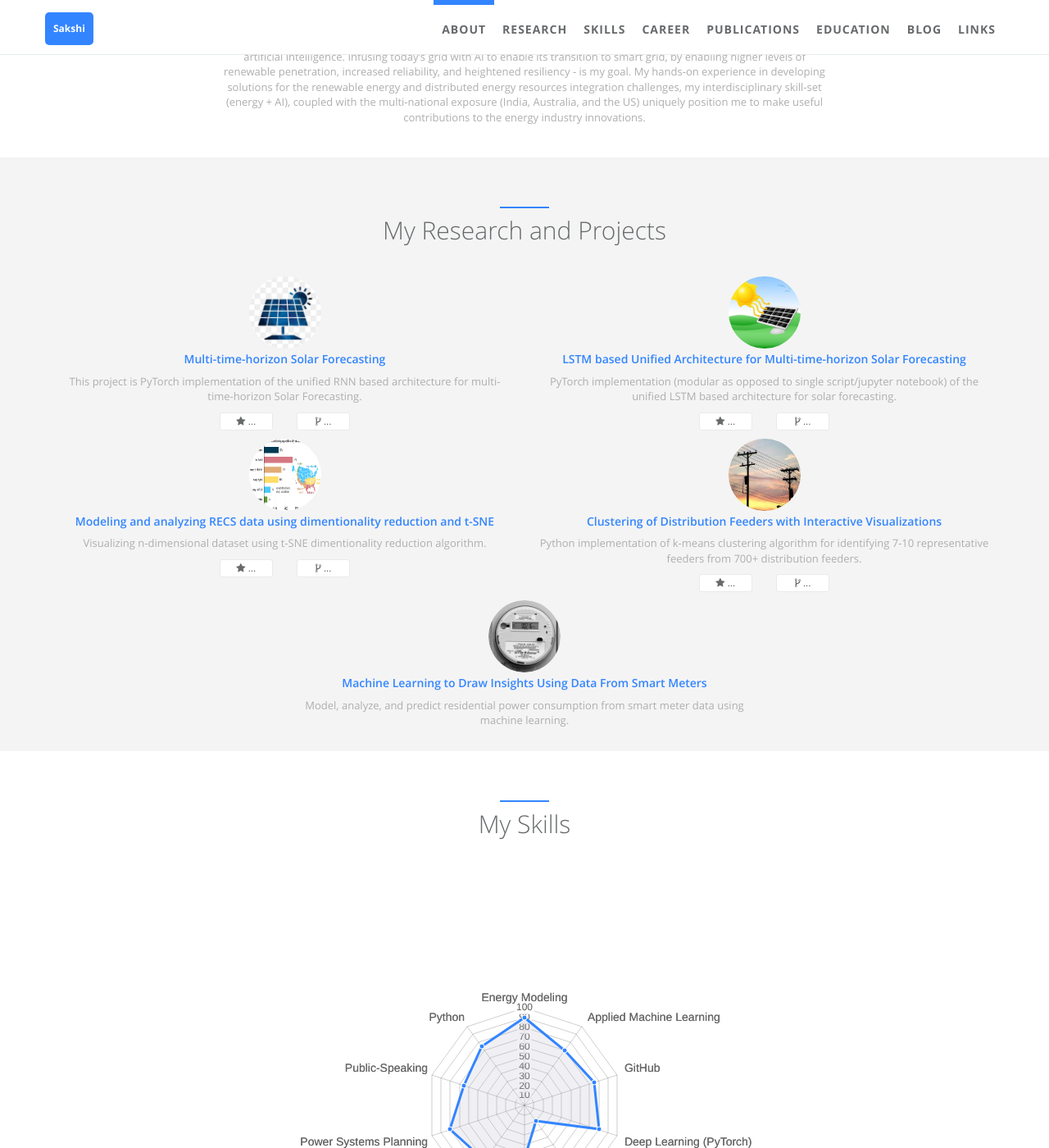
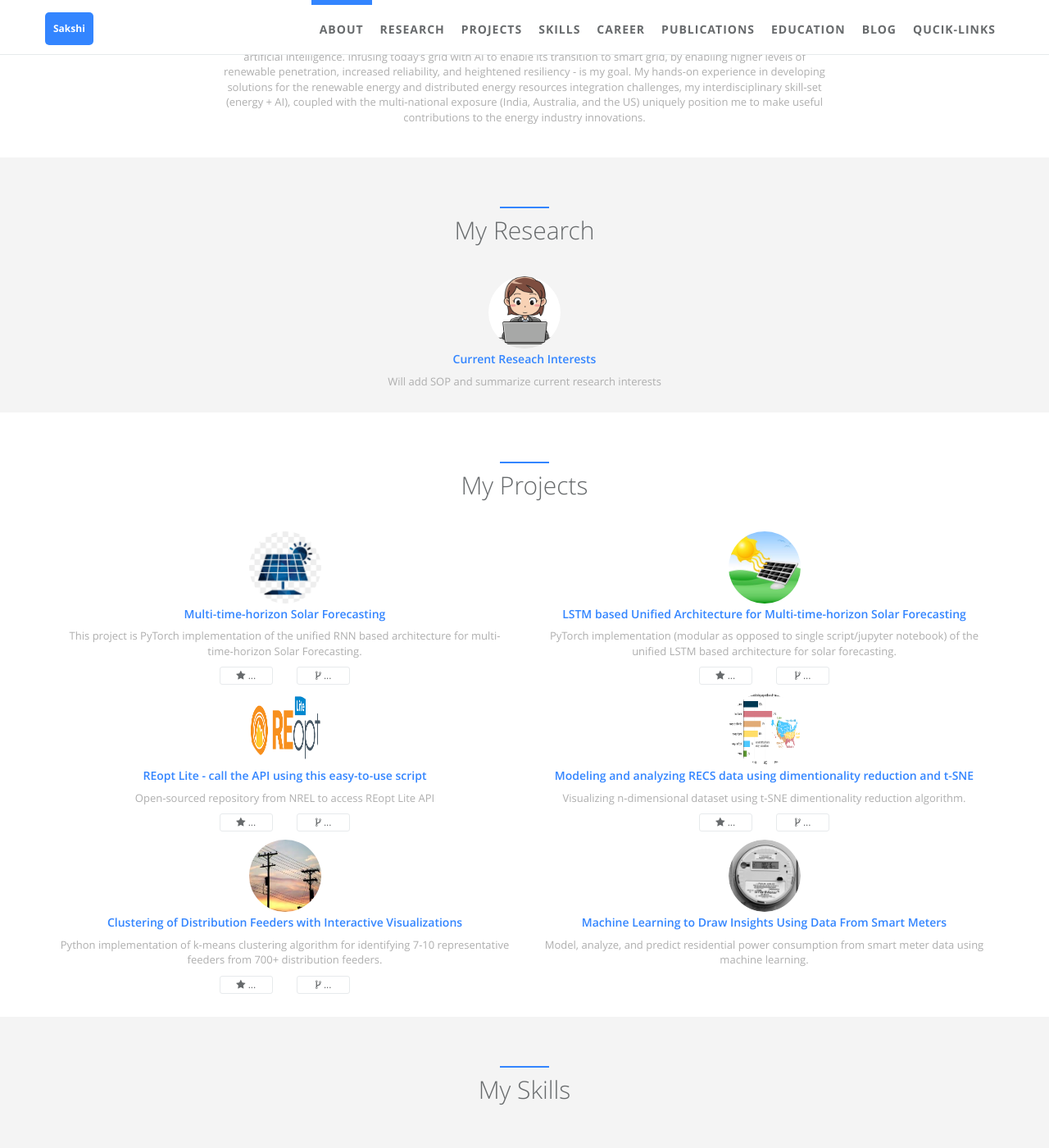
Before and after one commit to sakshi-mishra/sakshi-mishra.github.io, a Jekyll site: the page built from index.html, in a window 1280 px wide and 1400 px high, scrolled down 849 px. Shown: the whole window at 82% size. Built offline with Jekyll 4.4.1, drawn with Linux system fonts in a browser that asks for light colours; some of the changed text lies outside the part shown.

Commit message:
updating other parts

```diff
--- /dev/null
+++ b/_data/index/projects.yml
@@ -0,0 +1,44 @@
+# Projects section data
+# If you don't have language feature(language.yml is empty), ignore "i18n" items
+# Suggest projects' img be located at '/static/assets/img/landing', and edit following img items.
+- name: Multi-time-horizon Solar Forecasting
+  i18n: jalpc
+  gh_user: sakshi-mishra
+  repo: solar-forecasting-RNN
+  img: /static/assets/img/landing/solar-1.jpg
+  desc: This project is PyTorch implementation of the unified RNN based architecture for multi-time-horizon Solar Forecasting.
+
+- name: LSTM based Unified Architecture for Multi-time-horizon Solar Forecasting
+  i18n: cpython
+  gh_user: sakshi-mishra
+  repo: LSTM_Solar_Forecasting
+  img: /static/assets/img/landing/solar-2.jpg
+  desc: PyTorch implementation (modular as opposed to single script/jupyter notebook) of the unified LSTM based architecture for solar forecasting.
+
+- name: REopt Lite - call the API using this easy-to-use script
+  i18n: google
+  gh_user: NREL
+  repo: REopt-API-Analysis
+  img: /static/assets/img/landing/reopt-lite.png
+  desc: Open-sourced repository from NREL to access REopt Lite API
+
+- name: Modeling and analyzing RECS data using dimentionality reduction and t-SNE
+  i18n: google
+  gh_user: sakshi-mishra
+  repo: modeling_and_analysing_RECS_data_using_dimensionality_reduction-_and_t-SNE
+  url: https://sakshi-mishra.github.io/ai-for-energy/2018/05/17/dimensionality-reduction-and-tSNE-viz.html
+  img: /static/assets/img/landing/recs-data.png
+  desc: Visualizing n-dimensional dataset using t-SNE dimentionality reduction algorithm.
+
+- name: Clustering of Distribution Feeders with Interactive Visualizations
+  i18n: cpython
+  gh_user: sakshi-mishra
+  repo: clustering-distribution-feeders
+  img: /static/assets/img/landing/feeders.jpeg
+  desc: Python implementation of k-means clustering algorithm for identifying 7-10 representative feeders from 700+ distribution feeders.
+
+- name: Machine Learning to Draw Insights Using Data From Smart Meters
+  i18n: cpython
+  url: https://sakshi-mishra.github.io/ai-for-energy/2018/01/30/power-data-analysis-modeling-prediction-and-more.html
+  img: /static/assets/img/landing/smart-meter.jpg
+  desc: Model, analyze, and predict residential power consumption from smart meter data using machine learning.
--- a/_data/index/research.yml
+++ b/_data/index/research.yml
@@ -1,37 +1,9 @@
 # Research section data
 # If you don't have language feature(language.yml is empty), ignore "i18n" items
-# Suggest projects' img be located at '/static/assets/img/landing', and edit following img items.
-- name: Multi-time-horizon Solar Forecasting
-  i18n: jalpc
-  gh_user: sakshi-mishra
-  repo: solar-forecasting-RNN
-  img: /static/assets/img/landing/solar-1.jpg
-  desc: This project is PyTorch implementation of the unified RNN based architecture for multi-time-horizon Solar Forecasting.
+# Suggest research' img be located at '/static/assets/img/landing', and edit following img items.
 
-- name: LSTM based Unified Architecture for Multi-time-horizon Solar Forecasting
-  i18n: cpython
-  gh_user: sakshi-mishra
-  repo: LSTM_Solar_Forecasting
-  img: /static/assets/img/landing/solar-2.jpg
-  desc: PyTorch implementation (modular as opposed to single script/jupyter notebook) of the unified LSTM based architecture for solar forecasting.
-
-- name: Modeling and analyzing RECS data using dimentionality reduction and t-SNE
+- name: Current Reseach Interests
   i18n: google
-  gh_user: sakshi-mishra
-  repo: modeling_and_analysing_RECS_data_using_dimensionality_reduction-_and_t-SNE
+  img: /static/assets/img/landing/research.png
   url: https://sakshi-mishra.github.io/ai-for-energy/2018/05/17/dimensionality-reduction-and-tSNE-viz.html
-  img: /static/assets/img/landing/recs-data.png
-  desc: Visualizing n-dimensional dataset using t-SNE dimentionality reduction algorithm.
-
-- name: Clustering of Distribution Feeders with Interactive Visualizations
-  i18n: cpython
-  gh_user: sakshi-mishra
-  repo: clustering-distribution-feeders
-  img: /static/assets/img/landing/feeders.jpeg
-  desc: Python implementation of k-means clustering algorithm for identifying 7-10 representative feeders from 700+ distribution feeders.
-
-- name: Machine Learning to Draw Insights Using Data From Smart Meters
-  i18n: cpython
-  url: https://sakshi-mishra.github.io/ai-for-energy/2018/01/30/power-data-analysis-modeling-prediction-and-more.html
-  img: /static/assets/img/landing/smart-meter.jpg
-  desc: Model, analyze, and predict residential power consumption from smart meter data using machine learning.
+  desc: Will add SOP and summarize current research interests
--- a/_includes/carousel.html
+++ b/_includes/carousel.html
@@ -3,7 +3,6 @@
         <li data-target="#inSlider" data-slide-to="0" class="active"></li>
         <li data-target="#inSlider" data-slide-to="1"></li>
         <li data-target="#inSlider" data-slide-to="2"></li>
-        <li data-target="#inSlider" data-slide-to="3"></li>
     </ol>
     <div class="carousel-inner" role="listbox">
 
--- /dev/null
+++ b/_includes/sections/projects.html
@@ -0,0 +1,44 @@
+<div class="container" id="i18_projects">
+    <div class="row m-b-lg">
+        <div class="col-lg-12 text-center">
+            <div class="navy-line"></div>
+            <h1><span data-i18n="projects.my_projects">My Projects</span></h1>
+        </div>
+    </div>
+    <div class="row">
+        {% for projects in site.data.index.projects %}
+            {% assign loopindex = forloop.index | modulo: 2 %}
+            {% if forloop.last %}
+                {% if forloop.last == forloop.first %}
+            <div class="col-sm-6 wow col-sm-offset-3 zoomIn">
+                {% else %}
+            <div class="col-sm-6 wow {% if loopindex == 1 %} fadeInLeft col-sm-offset-3 {% else %} fadeInRight {% endif %}">
+                {% endif %}
+            {% else %}
+            <div class="col-sm-6 wow {% if loopindex == 1 %} fadeInLeft {% else %} fadeInRight {% endif %}">
+            {% endif %}
+              <div class="team-member">
+                  <img src="{{ projects.img | prepend: site.baseurl }}" class="img-responsive img-circle img-small" alt="">
+                  <h4>
+                  {% if projects.url %}
+                  <a href="{{ projects.url }}" target="_blank"><span class="navy">{{ projects.name }}</span></a>
+                  {% elsif projects.repo %}
+                  <a href="https://github.com/{{ projects.gh_user }}/{{ projects.repo }}" target="_blank"><span class="navy">{{ projects.name }}</span></a>
+                  {% else %}
+                  <span class="navy">{{ projects.name }}</span>
+                  {% endif %}
+                  </h4>
+                  <p><span data-i18n="projects.{{ projects.i18n }}">{{ projects.desc }}</span></p>
+                  {% if projects.repo %}
+                  <div user="{{ projects.gh_user }}" repo="{{ projects.repo }}" class="ghbtn">
+                      <a target="_blank" style="width: 65px;" href="https://github.com/{{ projects.gh_user }}/{{ projects.repo }}/stargazers" class="btn btn-white btn-xs star"><i class="fa fa-star"></i> ...</a>&emsp;&emsp;
+                      <a target="_blank" style="width: 65px;" href="https://github.com/{{ projects.gh_user }}/{{ projects.repo }}/network" class="btn btn-white btn-xs fork"><i class="fa fa-code-fork"></i> ...</a>
+                      <div style="height: 10px;"></div>
+                  </div>
+                  {% endif %}
+              </div>
+          </div>
+      {% endfor %}
+    </div>
+</div>
+<br>
--- a/_includes/sections/links.html
+++ b/_includes/sections/quick-links.html
@@ -2,11 +2,11 @@
     <div class="row m-b-lg">
         <div class="col-lg-12 text-center">
             <div class="navy-line"></div>
-            <h1><span data-i18n="link.link">Link</span></h1>
+            <h1><span data-i18n="quick-links.quick-links">Quick-links</span></h1>
         </div>
     </div>
     <div class="row">
-    {% for link in site.data.index.links %}
+    {% for quick-links in site.data.index.quick-links %}
         {% assign loopindex = forloop.index | modulo: 3 %}
         {% if forloop.last %}
             {% if forloop.last == forloop.first %}
@@ -18,12 +18,12 @@
         <div class="col-sm-4 wow {% if loopindex == 1 %} fadeInLeft {% else if loopindex == 2 %} zoomIn {% else %} fadeInRight {% endif %}">
         {% endif %}
         <div class="team-member">
-            <h4><span class="navy">{{ link.last_name }}</span> {{ link.first_name }}</h4>
-            <p>{{ link.desc }}</p>
+            <h4><span class="navy">{{ quick-links.last_name }}</span> {{ quick-links.first_name }}</h4>
+            <p>{{ quick-links.desc }}</p>
             <ul class="list-inline social-icon">
-                <li><a href="{{ link.website }}" target="blank"><i class="fa fa-link"></i></a>
+                <li><a href="{{ quick-links.website }}" target="blank"><i class="fa fa-quick-links"></i></a>
                 </li>
-                <li><a href="mailto:{{ link.email }}"><i class="fa fa-envelope-o"></i></a>
+                <li><a href="mailto:{{ quick-links.email }}"><i class="fa fa-envelope-o"></i></a>
                 </li>
             </ul>
         </div>
--- a/_includes/sections/research.html
+++ b/_includes/sections/research.html
@@ -2,7 +2,7 @@
     <div class="row m-b-lg">
         <div class="col-lg-12 text-center">
             <div class="navy-line"></div>
-            <h1><span data-i18n="research.my_research">My Research and Projects</span></h1>
+            <h1><span data-i18n="research.my_research">My Research</span></h1>
         </div>
     </div>
     <div class="row">
```
Also changed, not shown: _data/index/banners.yml (+5 -8 lines), _data/index/links.yml (deleted, +0 -12 lines), _data/index/quick-links.yml (added, +37 -0 lines), _data/landing.yml (+10 -4 lines), static/assets/img/landing/header_four.jpg (deleted), static/assets/img/landing/header_one.png (added), static/assets/img/landing/header_three.jpeg (deleted), static/assets/img/landing/header_three.jpg (renamed from static/assets/img/landing/header_one.jpg), static/assets/img/landing/reopt-lite.png (added), static/assets/img/landing/research.png (added).
